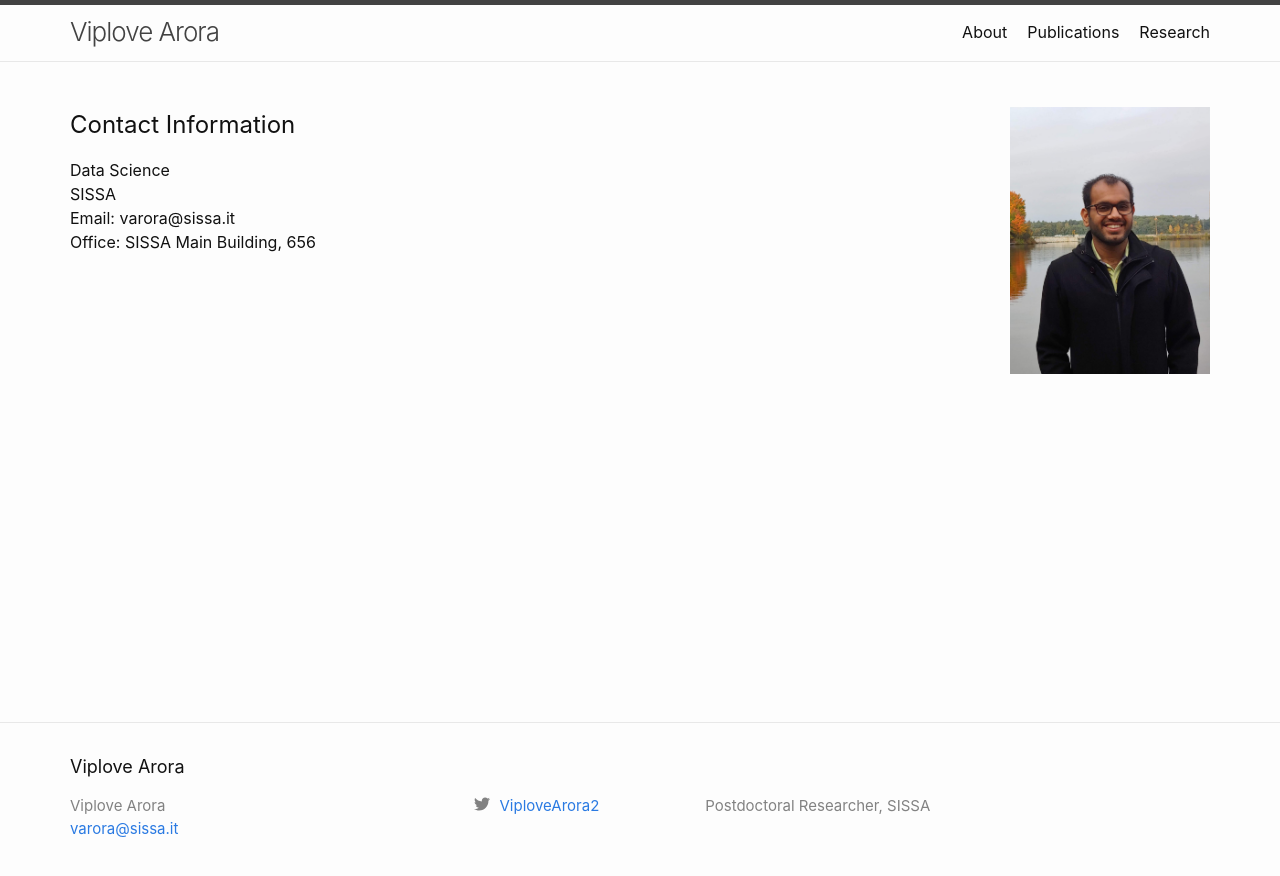
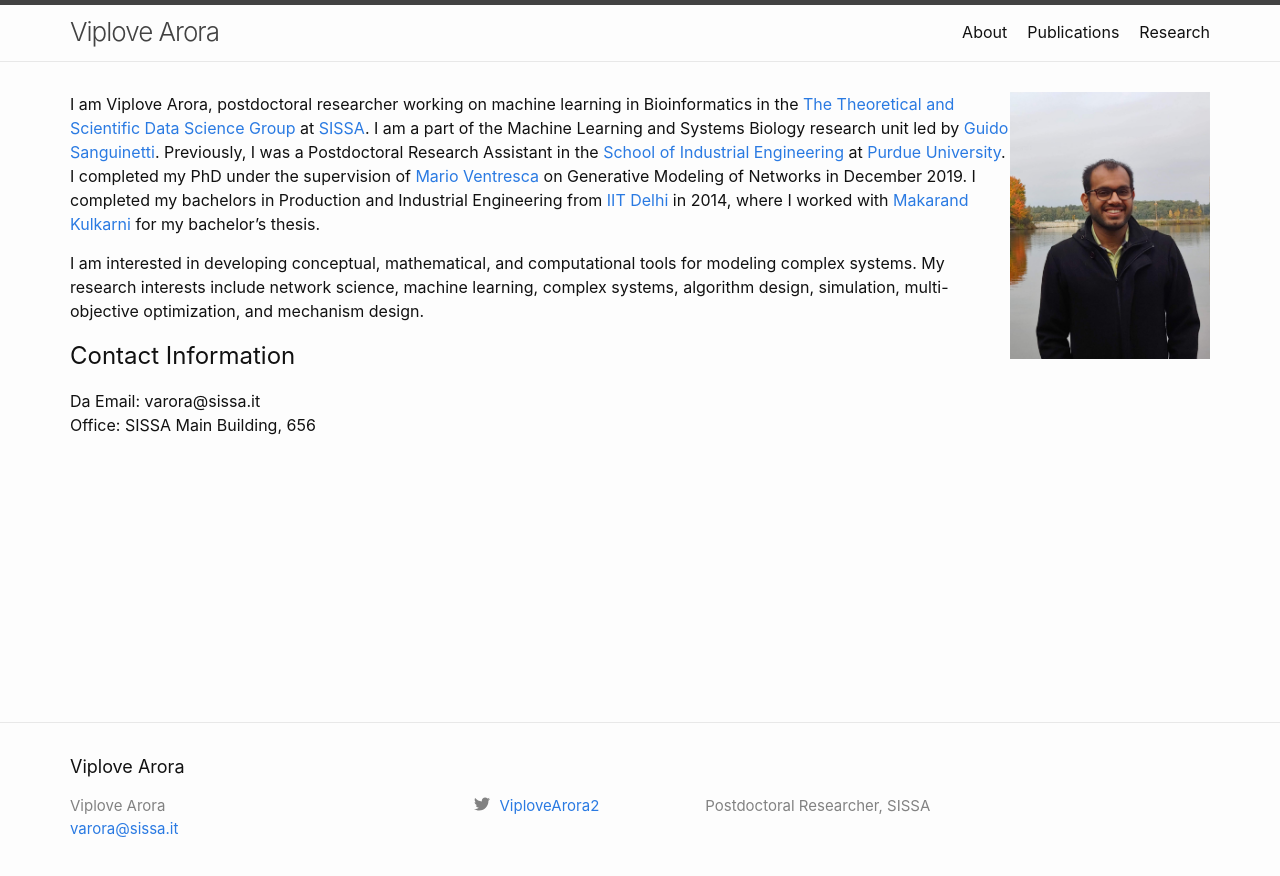
Before and after one commit to viplovearora/viplovearora.github.io, a Jekyll site: the page built from index.md, in a window 1280 px wide. Shown: the top 876 px of the page. Built offline with Jekyll 4.4.1, drawn with Linux system fonts in a browser that asks for light colours.

Commit message:
update pages

```diff
--- a/index.md
+++ b/index.md
@@ -5,9 +5,13 @@
 layout: home
 ---
 <img style="float: right;" src="Viplove.jpg" width="200" />
+I am Viplove Arora, postdoctoral researcher working on machine learning in Bioinformatics in the [The Theoretical and Scientific Data Science Group](https://datascience.sissa.it/) at [SISSA](https://www.sissa.it/). I am a part of the Machine Learning and Systems Biology research unit led by [Guido Sanguinetti](https://datascience.sissa.it/person/11/guido-sanguinetti). Previously, I was a Postdoctoral Research Assistant in the [School of Industrial Engineering](https://engineering.purdue.edu/IE) at [Purdue University](https://www.purdue.edu/). I completed my PhD under the supervision of [Mario Ventresca](https://engineering.purdue.edu/~mventresca/index.php) on Generative Modeling of Networks in December 2019. I completed my bachelors in Production and Industrial Engineering from [IIT Delhi](http://www.iitd.ac.in/) in 2014, where I worked with [Makarand Kulkarni](http://web.iitd.ac.in/~mskulkarni/) for my bachelor's thesis.
+
+I am interested in developing conceptual, mathematical, and computational tools for modeling complex systems. My research interests include network science, machine learning, complex systems, algorithm design, simulation, multi-objective optimization, and mechanism design.
+
 ## Contact Information
-Data Science
-SISSA
+Da<!-- ta Science
+SISSA   -->
 Email: varora@sissa.it
 Office: SISSA Main Building, 656
 <!-- Most updated [CV]({{ site.url }}/assets/Viplove_CV.pdf) -->
```
